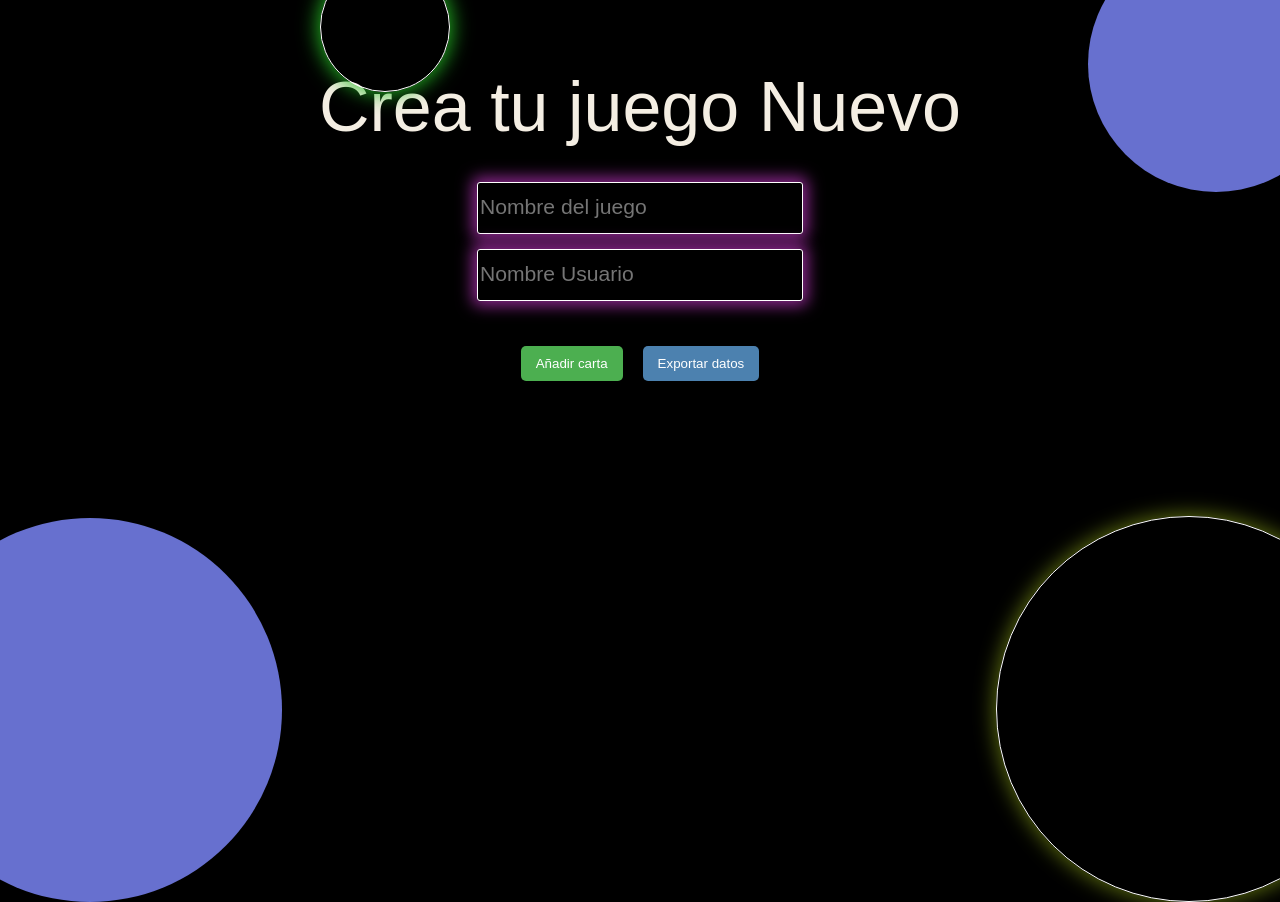
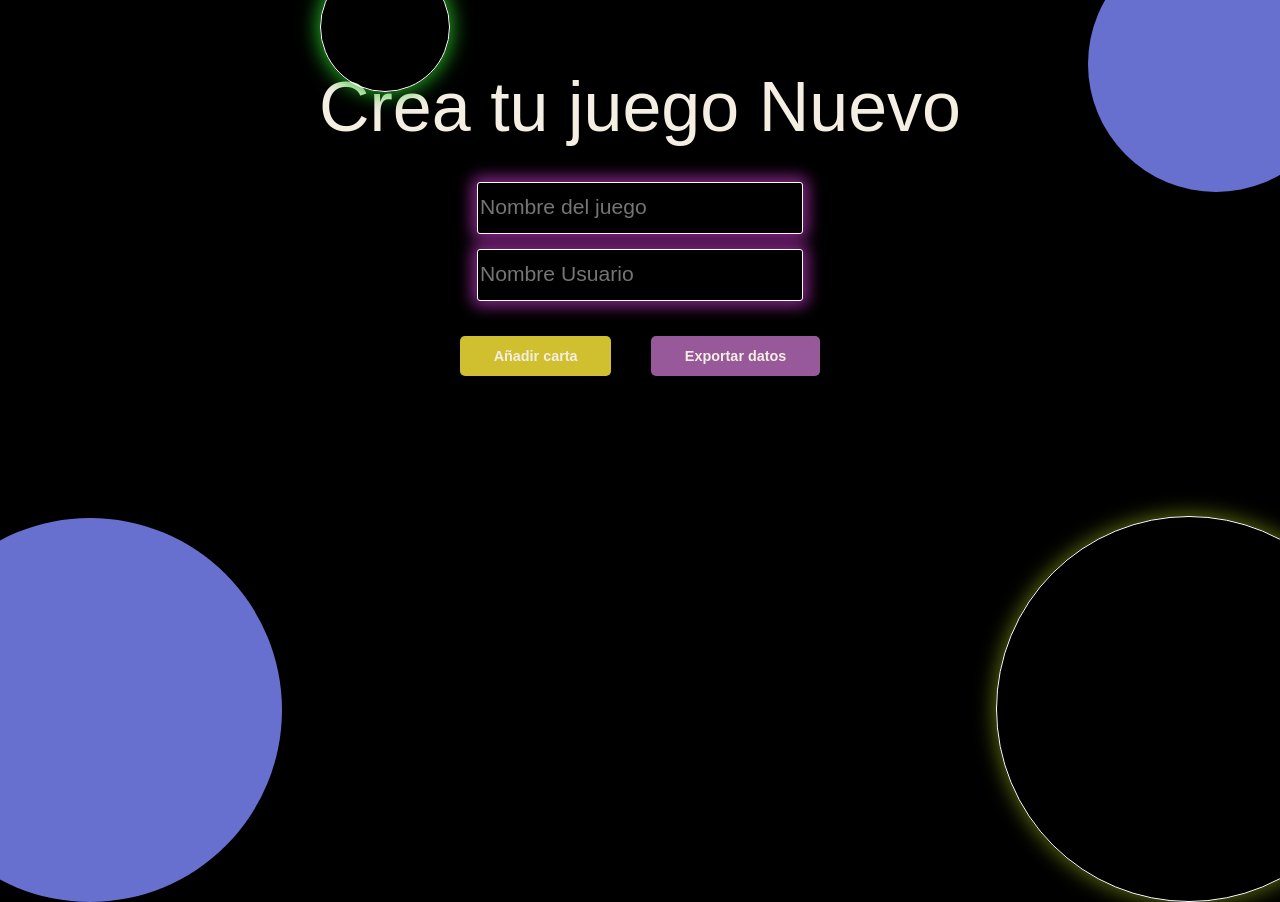
Before and after one commit to RAH-Code-dev/memorama, a Next.js app in the folder frontend/: page /crear in a window 1280 px wide. Shown: the top 902 px of the page. Built offline with nearby package versions, Linux system fonts and the light colour scheme; a web font is replaced by a local one.

Commit message:
Prop added to main button component
Added className property to MainButton component.

```diff
--- a/frontend/src/components/MainButton.jsx
+++ b/frontend/src/components/MainButton.jsx
@@ -1,7 +1,7 @@
 'use client'
 import style from '@/styles/components/MainButton.module.css'
 
-export default function MainButton( { onclick, msg, width, level = 1 } ) {
+export default function MainButton( { onclick, msg, width, level = 1, className } ) {
   const buttonStyle = width ? { width: width } : {}
   let levelStyle = style[`MainButton__${level}`]
   /**
@@ -11,7 +11,7 @@ export default function MainButton( { onclick, msg, width, level = 1 } ) {
   return (
     <button
       style={buttonStyle}
-      className={`${style.MainButton} ${levelStyle}`}
+      className={`${style.MainButton} ${levelStyle} ${className}`}
       type='button'
       onClick={ onclick
         ? onclick
--- a/frontend/src/components/host/GameForm.jsx
+++ b/frontend/src/components/host/GameForm.jsx
@@ -4,6 +4,7 @@ import { useState } from "react";
 import CardForm from "@/components/host/CardForm";
 import styles from "@/styles/components/host/GameForm.module.css";
 import { useRouter } from "next/navigation";
+import MainButton from "@/components/MainButton";
 
 const GameForm = () => {
     const [gameName, setGameName] = useState("");
@@ -58,9 +59,14 @@ const GameForm = () => {
                     placeholder="Nombre Usuario"
                 />
             </label>
-            <button className={styles.button} onClick={handleAddCard}>
-                Añadir carta
-            </button>
+
+            <MainButton
+                className={styles.button}
+                onclick={handleAddCard}
+                msg="Añadir carta"
+                level={3}
+            />
+
             {cards.map((card, index) => (
                 <CardForm
                     key={index}
@@ -70,12 +76,13 @@ const GameForm = () => {
                     onDeleteCard={handleDeleteCard}
                 />
             ))}
-            <button
-                className={`${styles.button} ${styles.button_export}`}
-                onClick={() => exportGameData(gameName, cards)}
-            >
-                Exportar datos
-            </button>
+
+            <MainButton
+                className={styles.button}
+                onclick={() => exportGameData(gameName, cards)}
+                msg="Exportar datos"
+                level={2}
+            />
         </div>
     );
 };
--- a/frontend/src/styles/components/host/GameForm.module.css
+++ b/frontend/src/styles/components/host/GameForm.module.css
@@ -32,26 +32,6 @@
 }
 
 .button {
-  background-color: #4caf50;
-  color: #fff;
-  padding: 10px 15px;
-  border: none;
-  cursor: pointer;
   margin-right: 20px;
   margin-left: 20px;
-  border-radius: 5px;
-  margin-top: 10px;
 }
-
-.button_export {
-  background-color: #4c81af;
-  margin-left: auto;
-}
-
-.button:hover {
-  background-color: #45a049;
-}
-
-.button_export:hover {
-  background-color: #42729b;
-}
```
Also changed, not shown: 1 other file (tests, documents, lock files or other folders).
